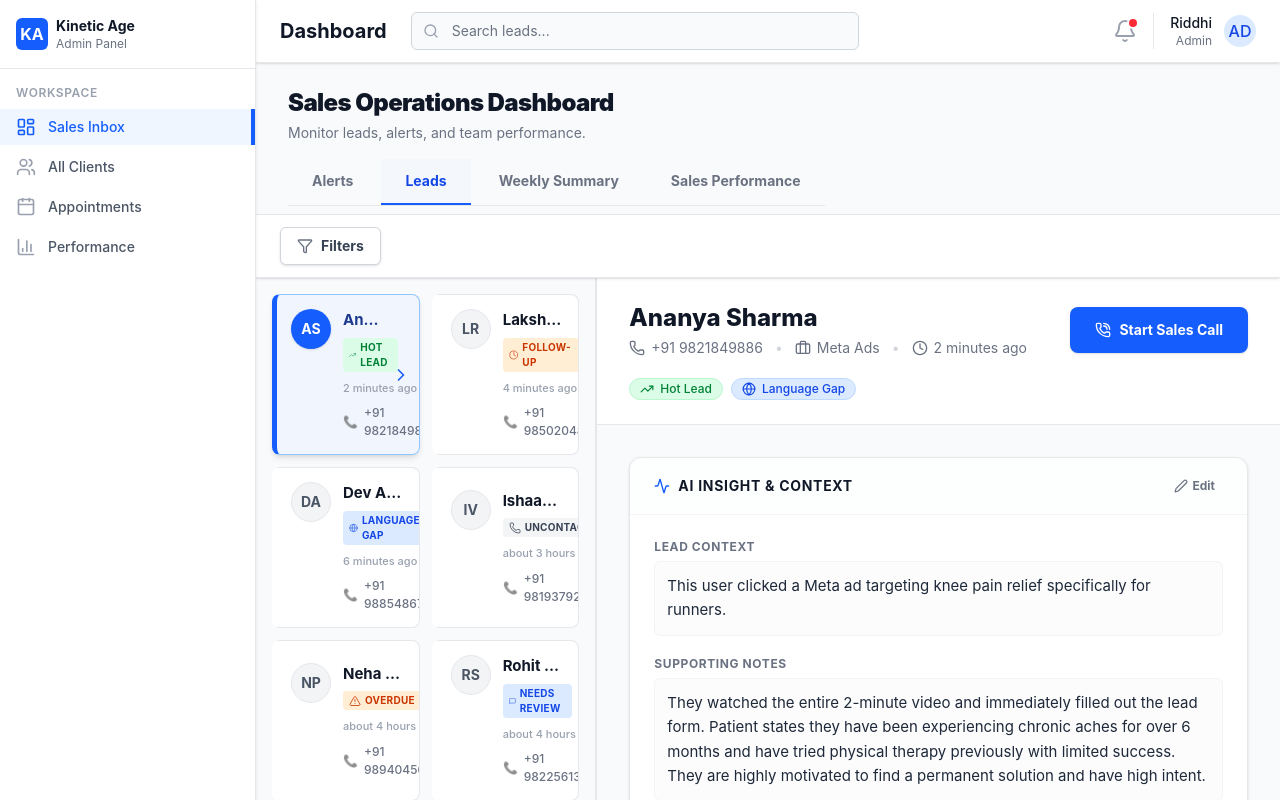
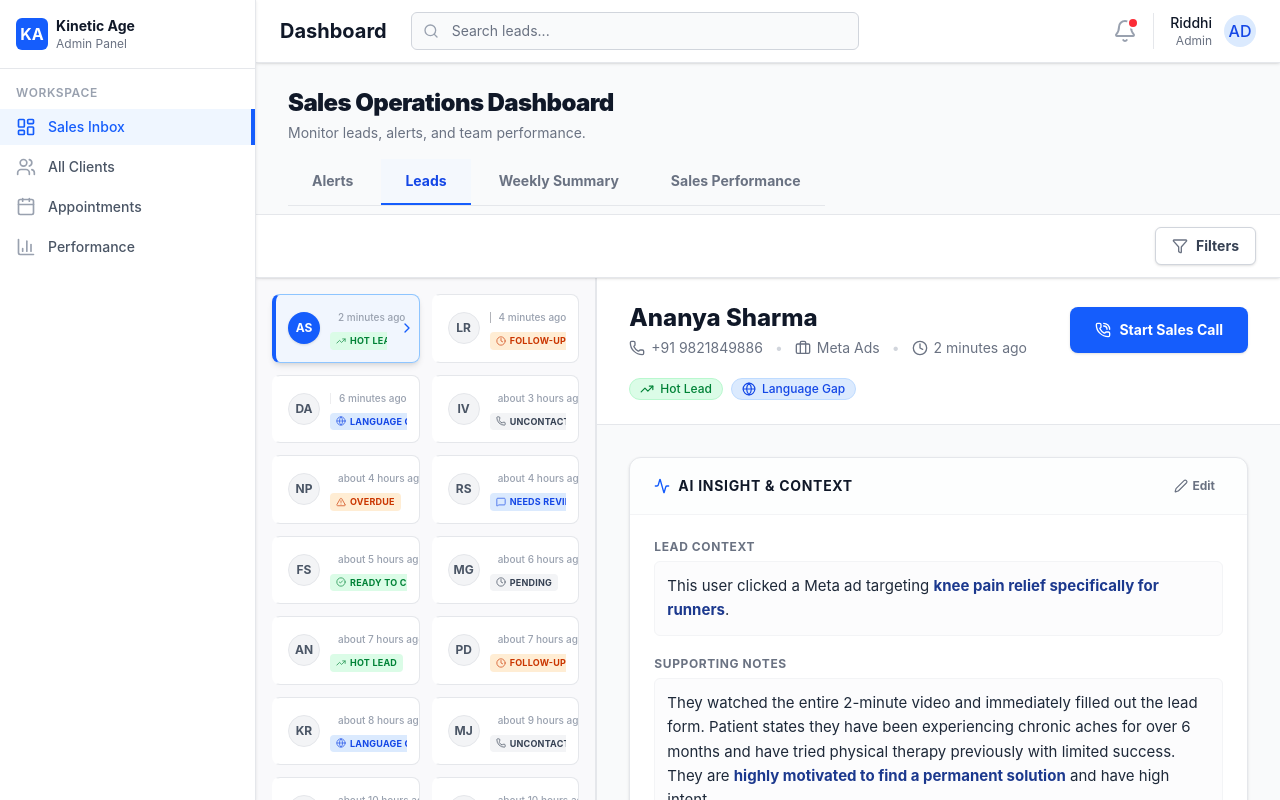
Before and after one commit to vidula18/kinetic-dashboard, a React (Vite) app: page / in a window 1280 px wide. Both pictures are taken after a click on the button "Leads". Built offline with nearby package versions, Linux system fonts and the light colour scheme.

Commit message:
Refine Leads UI and Alerts Layout

```diff
--- a/src/components/LeadDetail.tsx
+++ b/src/components/LeadDetail.tsx
@@ -41,12 +41,22 @@ export function LeadDetail({ lead }: LeadDetailProps) {
     // In a real app, you would save this via API
   };
 
+  const renderMarkdown = (text: string) => {
+    const parts = text.split(/(\*\*.*?\*\*)/g);
+    return parts.map((part, index) => {
+      if (part.startsWith('**') && part.endsWith('**')) {
+        return <strong key={index} className="font-bold text-blue-900">{part.slice(2, -2)}</strong>;
+      }
+      return <span key={index}>{part}</span>;
+    });
+  };
+
   const renderStructuredInsight = (text: string) => {
     // Basic heuristic to split long paragraphs into structured parts
     const sentences = text.split('. ').filter(s => s.trim().length > 0).map(s => s.endsWith('.') ? s : s + '.');
 
     if (sentences.length <= 2) {
-      return <p className="text-[15px] leading-relaxed text-gray-700 whitespace-pre-wrap">{text}</p>;
+      return <p className="text-[15px] leading-relaxed text-gray-700 whitespace-pre-wrap">{renderMarkdown(text)}</p>;
     }
 
     const context = sentences[0];
@@ -59,21 +69,21 @@ export function LeadDetail({ lead }: LeadDetailProps) {
           <h4 className="text-xs font-bold text-gray-500 uppercase tracking-wider mb-1.5 flex items-center">
              Lead Context
           </h4>
-          <p className="text-[15px] leading-relaxed text-gray-800 bg-gray-50/50 p-3 rounded-md border border-gray-100">{context}</p>
+          <p className="text-[15px] leading-relaxed text-gray-800 bg-gray-50/50 p-3 rounded-md border border-gray-100">{renderMarkdown(context)}</p>
         </div>
         {details && (
           <div>
             <h4 className="text-xs font-bold text-gray-500 uppercase tracking-wider mb-1.5 flex items-center">
                Supporting Notes
             </h4>
-            <p className="text-[15px] leading-relaxed text-gray-800 bg-gray-50/50 p-3 rounded-md border border-gray-100">{details}</p>
+            <p className="text-[15px] leading-relaxed text-gray-800 bg-gray-50/50 p-3 rounded-md border border-gray-100">{renderMarkdown(details)}</p>
           </div>
         )}
         <div>
           <h4 className="text-xs font-bold text-gray-500 uppercase tracking-wider mb-1.5 flex items-center">
              Suggested Next Action
           </h4>
-          <p className="text-[15px] leading-relaxed text-gray-900 font-medium bg-blue-50/50 p-3 rounded-md border border-blue-100">{nextAction}</p>
+          <p className="text-[15px] leading-relaxed text-gray-900 font-medium bg-blue-50/50 p-3 rounded-md border border-blue-100">{renderMarkdown(nextAction)}</p>
         </div>
       </div>
     );
@@ -173,9 +183,11 @@ export function LeadDetail({ lead }: LeadDetailProps) {
                   className="bg-white border border-gray-300 text-gray-900 text-sm font-medium rounded-md focus:ring-blue-500 focus:border-blue-500 p-1.5 px-3 shadow-sm cursor-pointer"
                 >
                   <option value="Unrated">Unrated</option>
-                  <option value="Hot">🔥 Hot</option>
-                  <option value="Warm">☀️ Warm</option>
-                  <option value="Cold">❄️ Cold</option>
+                  <option value="90%">90%+</option>
+                  <option value="75%">75%</option>
+                  <option value="50%">50%</option>
+                  <option value="25%">25%</option>
+                  <option value="10%">10%</option>
                 </select>
               </div>
             </div>
--- a/src/components/LeadItem.tsx
+++ b/src/components/LeadItem.tsx
@@ -26,46 +26,44 @@ export function LeadItem({ lead, isSelected, onClick }: LeadItemProps) {
   return (
     <div
       onClick={onClick}
-      className={`p-3.5 rounded-lg border transition-all duration-200 cursor-pointer flex flex-col justify-center h-full relative overflow-hidden ${
+      className={`p-3 rounded-lg border transition-all duration-200 cursor-pointer flex flex-col justify-center h-full relative overflow-hidden ${
         isSelected
-          ? 'bg-blue-50/80 border-y-blue-300 border-r-blue-300 border-l-[5px] border-l-blue-600 shadow-md'
-          : 'bg-white border-gray-200 hover:shadow-md hover:border-gray-300 border-l-[5px] border-l-transparent'
+          ? 'bg-blue-50/80 border-y-blue-300 border-r-blue-300 border-l-[4px] border-l-blue-600 shadow-md'
+          : 'bg-white border-gray-200 hover:shadow-md hover:border-gray-300 border-l-[4px] border-l-transparent'
       }`}
     >
       {isSelected && (
-        <div className="absolute right-2 top-1/2 -translate-y-1/2 text-blue-600">
-          <ChevronRight className="w-5 h-5" />
+        <div className="absolute right-1 top-1/2 -translate-y-1/2 text-blue-600">
+          <ChevronRight className="w-4 h-4" />
         </div>
       )}
 
-      <div className={`flex items-start gap-3 ${isSelected ? 'pr-6' : ''}`}>
+      <div className={`flex items-center gap-2.5 ${isSelected ? 'pr-5' : ''}`}>
         {/* Avatar */}
-        <div className={`flex-shrink-0 w-10 h-10 rounded-full flex items-center justify-center font-bold text-sm ${isSelected ? 'bg-blue-600 text-white shadow-sm' : 'bg-gray-100 text-gray-600 border border-gray-200'}`}>
+        <div className={`flex-shrink-0 w-8 h-8 rounded-full flex items-center justify-center font-bold text-xs ${isSelected ? 'bg-blue-600 text-white shadow-sm' : 'bg-gray-100 text-gray-600 border border-gray-200'}`}>
           {initials}
         </div>
 
-        <div className="flex-1 min-w-0">
-          {/* Top Row: Name */}
-          <div className="flex justify-between items-center mb-1.5">
-            <h3 className={`font-bold text-[15px] truncate ${isSelected ? 'text-blue-900' : 'text-gray-900'}`}>
+        <div className="flex-1 min-w-0 flex flex-col justify-center">
+          {/* Top Row: Name and Time */}
+          <div className="flex justify-between items-center mb-1">
+            <h3 className={`font-bold text-[14px] truncate mr-2 ${isSelected ? 'text-blue-900' : 'text-gray-900'}`}>
               {lead.name}
             </h3>
-          </div>
-
-          {/* Middle Row: Label + Time */}
-          <div className="flex items-center gap-2 mb-2 flex-wrap">
-            <span className={`inline-flex items-center px-1.5 py-0.5 rounded text-[10px] font-bold uppercase tracking-wide ${colorStyles[primaryLabel.color]}`}>
-              <Icon className="w-3 h-3 mr-1 opacity-80" />
-              {primaryLabel.text}
-            </span>
-            <span className="text-[11px] text-gray-400 font-medium whitespace-nowrap">
+            <span className="text-[10px] text-gray-400 font-medium whitespace-nowrap flex-shrink-0">
               {formatDistanceToNow(lead.timeReceived, { addSuffix: true })}
             </span>
           </div>
 
-          {/* Bottom Row: Phone */}
-          <div className="text-[12px] text-gray-500 font-medium flex items-center">
-            <span className="mr-1.5 opacity-60">📞</span> {lead.phone}
+          {/* Bottom Row: Label + Phone */}
+          <div className="flex items-center gap-2 overflow-hidden">
+            <span className={`inline-flex items-center px-1.5 py-0.5 rounded text-[9px] font-bold uppercase tracking-wide whitespace-nowrap flex-shrink-0 ${colorStyles[primaryLabel.color]}`}>
+              <Icon className="w-2.5 h-2.5 mr-1 flex-shrink-0 opacity-80" />
+              {primaryLabel.text}
+            </span>
+            <span className="text-[11px] text-gray-500 font-medium whitespace-nowrap truncate flex items-center">
+              <span className="mr-1 opacity-60">📞</span> {lead.phone}
+            </span>
           </div>
         </div>
       </div>
--- a/src/components/QuickFilterBar.tsx
+++ b/src/components/QuickFilterBar.tsx
@@ -21,7 +21,23 @@ export function QuickFilterBar({ leads, activeFilter, onFilterChange }: QuickFil
 
   return (
     <div className="bg-white border-b border-gray-200">
-      <div className="px-4 py-3 sm:px-6 flex items-center">
+      <div className="px-4 py-3 sm:px-6 flex items-center justify-end">
+        {/* Active Filter Visibility when closed */}
+        {!isOpen && activeFilter && (
+          <div className="mr-4 flex items-center text-sm">
+            <span className="text-gray-500 mr-2">Showing:</span>
+            <span className="inline-flex items-center px-3 py-1 rounded-full text-xs font-bold bg-blue-100 text-blue-800 border border-blue-200">
+              {activeFilter}
+              <button
+                onClick={(e) => { e.stopPropagation(); onFilterChange(null); }}
+                className="ml-1.5 hover:text-blue-900 focus:outline-none"
+              >
+                <X className="w-3 h-3" />
+              </button>
+            </span>
+          </div>
+        )}
+
         <button
           onClick={() => setIsOpen(!isOpen)}
           className={`flex items-center px-4 py-2 border rounded-md text-sm font-bold transition-all shadow-sm ${
@@ -38,22 +54,6 @@ export function QuickFilterBar({ leads, activeFilter, onFilterChange }: QuickFil
             </span>
           )}
         </button>
-
-        {/* Active Filter Visibility when closed */}
-        {!isOpen && activeFilter && (
-          <div className="ml-4 flex items-center text-sm">
-            <span className="text-gray-500 mr-2">Showing:</span>
-            <span className="inline-flex items-center px-3 py-1 rounded-full text-xs font-bold bg-blue-100 text-blue-800 border border-blue-200">
-              {activeFilter}
-              <button
-                onClick={(e) => { e.stopPropagation(); onFilterChange(null); }}
-                className="ml-1.5 hover:text-blue-900 focus:outline-none"
-              >
-                <X className="w-3 h-3" />
-              </button>
-            </span>
-          </div>
-        )}
       </div>
 
       <div
--- a/src/data/mockLeads.ts
+++ b/src/data/mockLeads.ts
@@ -12,21 +12,21 @@ export interface Lead {
 }
 
 const AI_INSIGHTS = [
-  "This user clicked a Meta ad targeting knee pain relief specifically for runners. They watched the entire 2-minute video and immediately filled out the lead form. Patient states they have been experiencing chronic aches for over 6 months and have tried physical therapy previously with limited success. They are highly motivated to find a permanent solution and have high intent. Call immediately to secure a consultation slot.",
-  "Follow-up is overdue by 3 days. User initially showed strong interest but dropped off during the pricing discussion.",
-  "Language gap flagged by AI analysis of their initial inquiry. The user seems more comfortable speaking in Hindi based on their WhatsApp message syntax. Prepare to have a Hindi-speaking representative take this call. They asked specific questions about session timings and availability for evening slots, indicating strong practical intent to join.",
-  "Call not started. This is a fresh lead from Google Ads searching for 'postpartum weight loss programs'.",
-  "User clicked on a referral link from an existing member. They have high intent but their availability seems limited based on the form responses. They mentioned they can only attend sessions early morning before 7 AM. Our AI indicates a 90% likelihood to convert if we can match their scheduling constraints. This is a premium lead looking for personal training options. Prepare to discuss our premium early-bird packages and emphasize the flexibility of our trainers. Ensure you mention that we have successfully accommodated similar schedules for other clients.",
-  "21% likely to convert. Intent is currently evaluated at 1/5. User abandoned the signup flow multiple times. At risk—win-back or deprioritize based on current capacity.",
-  "Rescheduled for AI call. The user was unavailable during the first attempt. An AI callback is queued for tomorrow morning. They are interested in nutritional guidance alongside physical training.",
-  "User expressed frustration with their current gym setup. They are looking for a more personalized approach and specifically asked about our 1-on-1 coaching options.",
-  "Very hot lead! They downloaded our '10 Tips for Core Strength' eBook and immediately booked a trial session. However, they haven't confirmed the timing. Call now to lock in the appointment and discuss their specific core strength goals before the trial.",
-  "Pending review. The user submitted incomplete contact information. We only have their email address. Send an automated follow-up sequence to capture their phone number.",
-  "This is a high-value corporate lead. They are inquiring about bulk packages for their employees. This requires an immediate executive review. The user represents a company with over 500 employees local to our flagship gym. They mentioned a wellness budget that needs to be utilized by the end of the quarter. Prepare a customized corporate pitch highlighting our team-building sessions, dedicated account management, and employee health tracking metrics. This deal alone could fulfill this month's quota. Start the sales call with a focus on ROI and employee retention benefits.",
-  "User is recovering from a shoulder injury and needs specialized rehabilitation training. They asked for certifications of our trainers.",
+  "This user clicked a Meta ad targeting **knee pain relief specifically for runners**. They watched the entire 2-minute video and immediately filled out the lead form. Patient states they have been experiencing chronic aches for over 6 months and have tried physical therapy previously with limited success. They are **highly motivated to find a permanent solution** and have high intent. Call immediately to secure a consultation slot.",
+  "Follow-up is **overdue by 3 days**. User initially showed strong interest but dropped off during the pricing discussion.",
+  "Language gap flagged by AI analysis of their initial inquiry. The user seems more comfortable **speaking in Hindi** based on their WhatsApp message syntax. Prepare to have a Hindi-speaking representative take this call. They asked specific questions about session timings and availability for evening slots, indicating **strong practical intent to join**.",
+  "Call not started. This is a fresh lead from Google Ads searching for **postpartum weight loss programs**.",
+  "User clicked on a referral link from an existing member. They have high intent but their availability seems limited based on the form responses. They mentioned they can **only attend sessions early morning before 7 AM**. Our AI indicates a 90% likelihood to convert if we can match their scheduling constraints. This is a premium lead looking for personal training options. Prepare to discuss our premium early-bird packages and emphasize the flexibility of our trainers. Ensure you mention that we have successfully accommodated similar schedules for other clients.",
+  "21% likely to convert. Intent is currently evaluated at 1/5. User abandoned the signup flow multiple times. **At risk**—win-back or deprioritize based on current capacity.",
+  "Rescheduled for AI call. The user was unavailable during the first attempt. An **AI callback is queued** for tomorrow morning. They are interested in nutritional guidance alongside physical training.",
+  "User expressed frustration with their current gym setup. They are looking for a more personalized approach and specifically asked about our **1-on-1 coaching options**.",
+  "Very hot lead! They downloaded our '10 Tips for Core Strength' eBook and immediately **booked a trial session**. However, they haven't confirmed the timing. Call now to lock in the appointment and discuss their specific core strength goals before the trial.",
+  "Pending review. The user submitted incomplete contact information. We **only have their email address**. Send an automated follow-up sequence to capture their phone number.",
+  "This is a **high-value corporate lead**. They are inquiring about bulk packages for their employees. This requires an immediate executive review. The user represents a company with over 500 employees local to our flagship gym. They mentioned a wellness budget that needs to be utilized by the end of the quarter. Prepare a customized corporate pitch highlighting our team-building sessions, dedicated account management, and employee health tracking metrics. This deal alone could fulfill this month's quota. Start the sales call with a focus on ROI and employee retention benefits.",
+  "User is recovering from a **shoulder injury** and needs specialized **rehabilitation training**. They asked for certifications of our trainers.",
   "Just submitted a form. Standard follow-up required.",
-  "User has been browsing our website for the last 45 minutes, specifically looking at the 'Transformations' page and the 'Pricing' page. They finally submitted a contact form 2 minutes ago. They are likely comparing us with competitors right now. A quick response is crucial.",
-  "AI flagged this lead as potentially spam or very low intent due to gibberish in the 'goals' text field. Proceed with caution or deprioritize."
+  "User has been browsing our website for the last 45 minutes, specifically looking at the 'Transformations' page and the 'Pricing' page. They finally submitted a contact form 2 minutes ago. They are likely **comparing us with competitors right now**. A quick response is crucial.",
+  "AI flagged this lead as potentially spam or **very low intent** due to gibberish in the 'goals' text field. Proceed with caution or deprioritize."
 ];
 
 const ACTIONS = [
```
Also changed, not shown: src/components/FreshLeadsTable.tsx (+21 -25 lines).
